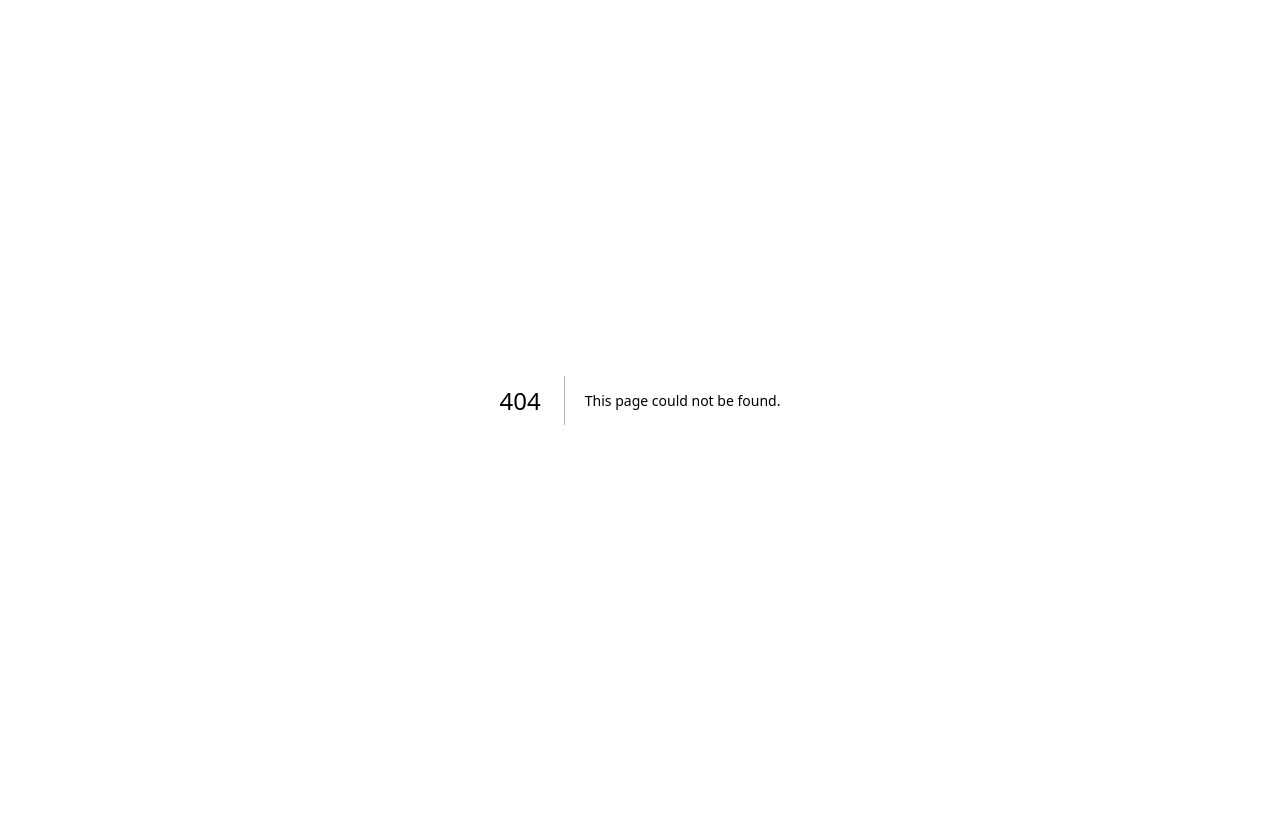
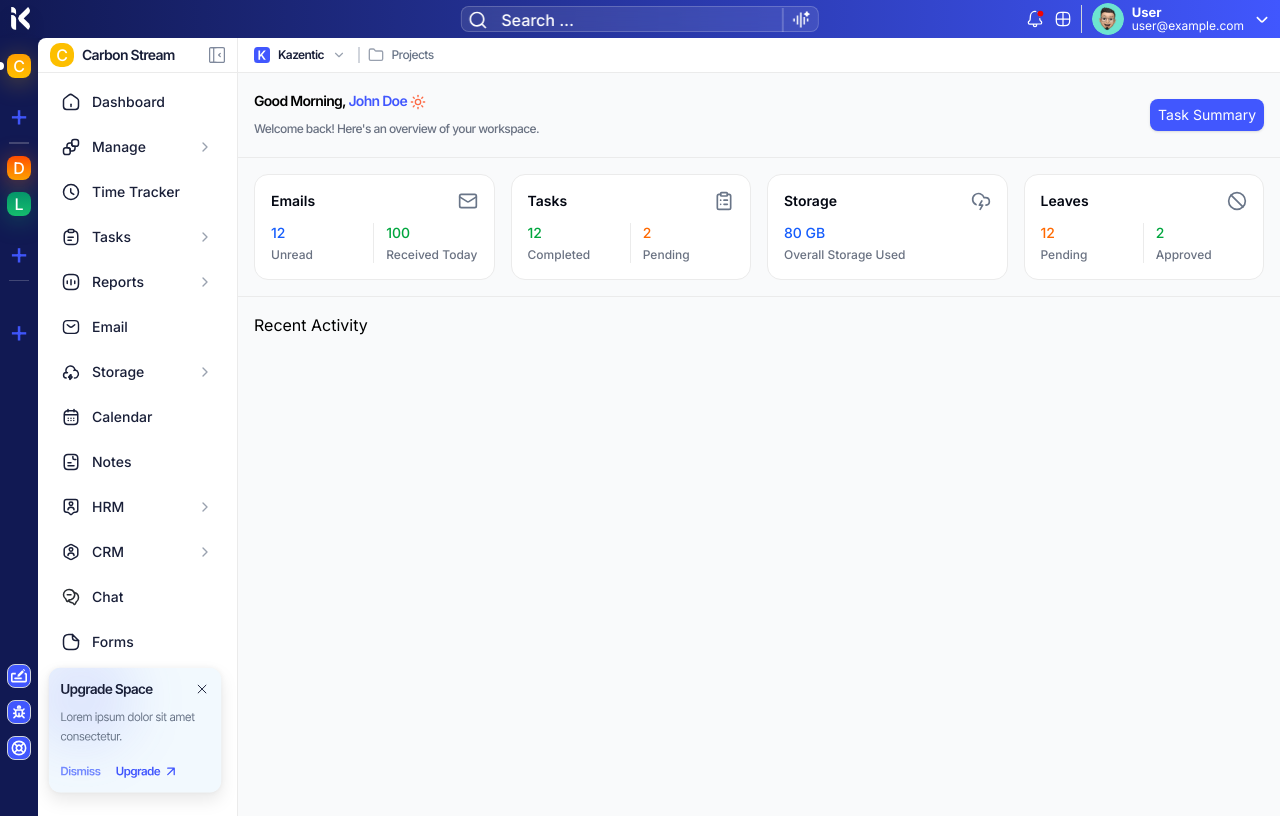
Before and after one commit to Shamiul-alim/KazenticV2, a Next.js app: page /dashboard in a window 1280 px wide. Before the commit this address had no page. Built offline with nearby package versions, Linux system fonts and the light colour scheme.

Commit message:
feat(dashboard): Add Dashboard component and StatsCard; update styles and dependencies

```diff
--- a/package.json
+++ b/package.json
@@ -24,6 +24,7 @@
     "@radix-ui/react-switch": "1.2.6",
     "@radix-ui/react-tabs": "1.1.13",
     "add": "2.0.6",
+    "axios": "1.13.2",
     "class-variance-authority": "0.7.1",
     "clsx": "2.1.1",
     "combobox": "1.0.1",
--- /dev/null
+++ b/src/app/(application)/dashboard/page.tsx
@@ -0,0 +1,54 @@
+import { StatsCard } from "@/components/dashboard/stats-card";
+import { Button } from "@/components/ui/Button";
+import { Ban, ClipboardList, CloudLightning, Mail, Sun } from "lucide-react";
+
+export default function Dashboard() {
+    return (
+        <section className='flex flex-col bg-primary-foreground h-full'>
+            <div className="p-4 flex items-center justify-between border-b border-b-border">
+                <div className="space-y-1">
+                    <h1 className="text-sm font-semibold leading-6 tracking-[-0.05em] align-middle">
+                        {/* TODO: text-primary should be the color of text-btn-primary */}
+                        Good Morning, <span className="text-btn-primary">John Doe</span> <Sun className="inline-block w-4 h-4" color="#FD6A45" />
+                    </h1>
+                    <p className="text-xs font-medium leading-6 tracking-[-0.05em] align-middle text-muted-foreground">
+                        Welcome back! Here's an overview of your workspace.
+                    </p>
+                </div>
+
+                <Button variant="default" size="sm" className="px-2 py-1.5 text-sm rounded-md">Task Summary</Button>
+            </div>
+            <div className="p-4 grid gap-4 md:grid-cols-2 xl:grid-cols-4 border-b border-b-border">
+                <StatsCard
+                    title="Emails"
+                    left={{ value: "12", label: "Unread", color: "text-blue-600" }}
+                    right={{ value: "100", label: "Received Today", color: "text-green-600" }}
+                    icon={<Mail className="w-5 h-5 text-border-strong" />}
+                />
+
+                <StatsCard
+                    title="Tasks"
+                    left={{ value: "12", label: "Completed", color: "text-green-600" }}
+                    right={{ value: "2", label: "Pending", color: "text-orange-500" }}
+                    icon={<ClipboardList className="w-5 h-5 text-border-strong" />}
+                />
+
+                <StatsCard
+                    title="Storage"
+                    left={{ value: "80 GB", label: "Overall Storage Used", color: "text-blue-600" }}
+                    icon={<CloudLightning className="w-5 h-5 text-border-strong" />}
+                />
+
+                <StatsCard
+                    title="Leaves"
+                    left={{ value: "12", label: "Pending", color: "text-orange-500" }}
+                    right={{ value: "2", label: "Approved", color: "text-green-600" }}
+                    icon={<Ban className="w-5 h-5 text-border-strong" />}
+                />
+            </div>
+            <div className="p-4">
+                Recent Activity
+            </div>
+        </section>
+    )
+}
--- a/src/app/globals.css
+++ b/src/app/globals.css
@@ -10,6 +10,8 @@
   --color-foreground: var(--foreground);
   --font-sans: var(--font-geist-sans);
   --font-mono: var(--font-geist-mono);
+  --color-btn-primary: var(--btn-primary);
+  --color-btn-primary-foreground: var(--btn-primary-foreground);
   --color-sidebar-ring: var(--sidebar-ring);
   --color-sidebar-border: var(--sidebar-border);
   --color-sidebar-accent-foreground: var(--sidebar-accent-foreground);
@@ -26,6 +28,7 @@
   --color-ring: var(--ring);
   --color-input: var(--input);
   --color-border: var(--border);
+  --color-border-strong: var(--border-strong);
   --color-destructive: var(--destructive);
   --color-accent-foreground: var(--accent-foreground);
   --color-accent: var(--accent);
@@ -65,7 +68,8 @@
   --accent: oklch(0.967 0.003 264.542);
   --accent-foreground: oklch(0.21 0.034 264.665);
   --destructive: oklch(0.577 0.245 27.325);
-  --border: oklch(0.928 0.006 264.531);
+  --border: oklch(0.9401 0 0);
+  --border-strong: oklch(0.5593 0.0329 259.56);
   --input: oklch(0.928 0.006 264.531);
   --ring: oklch(0.707 0.022 261.325);
   --chart-1: oklch(0.646 0.222 41.116);
@@ -81,6 +85,8 @@
   --sidebar-accent-foreground: oklch(0.21 0.034 264.665);
   --sidebar-border: oklch(0.928 0.006 264.531);
   --sidebar-ring: oklch(0.707 0.022 261.325);
+  --btn-primary: oklch(0.5516 0.2457 269.99);
+  --btn-primary-foreground: oklch(1 0 0);
 }
 
 .dark {
@@ -100,6 +106,7 @@
   --accent-foreground: oklch(0.985 0.002 247.839);
   --destructive: oklch(0.704 0.191 22.216);
   --border: oklch(1 0 0 / 10%);
+  /* --border-strong: oklch(0.5593 0.0329 259.56); */
   --input: oklch(1 0 0 / 15%);
   --ring: oklch(0.551 0.027 264.364);
   --chart-1: oklch(0.488 0.243 264.376);
@@ -115,7 +122,10 @@
   --sidebar-accent-foreground: oklch(0.985 0.002 247.839);
   --sidebar-border: oklch(1 0 0 / 10%);
   --sidebar-ring: oklch(0.551 0.027 264.364);
+  --btn-primary: oklch(0.5516 0.2457 269.99);
+  --btn-primary-foreground: oklch(1 0 0);
 }
+
 .hide-scrollbar {
   scrollbar-width: none;
   -ms-overflow-style: none;
@@ -133,7 +143,9 @@
 .no-scrollbar::-webkit-scrollbar {
   display: none;
 }
+
 @layer base {
+
   button:not(:disabled),
   [role="button"]:not(:disabled) {
     cursor: pointer;
--- a/src/app/layout.tsx
+++ b/src/app/layout.tsx
@@ -2,6 +2,7 @@ import type { Metadata } from "next";
 import { Toaster } from "react-hot-toast";
 import { Inter } from "next/font/google";
 import "./globals.css";
+
 export const metadata: Metadata = {
   title: "Kazentic App",
   description: "Your app description",
--- a/src/app/page.tsx
+++ b/src/app/page.tsx
@@ -1,6 +1,4 @@
 
 export default function page() {
-  return <div>
-
-  </div>;
+  return <div></div>;
 }
--- /dev/null
+++ b/src/components/dashboard/stats-card.tsx
@@ -0,0 +1,61 @@
+import { cn } from "@/lib/utils"
+
+type Stat = {
+    value: string
+    label: string
+    color?: string
+}
+
+export function StatsCard({
+    title,
+    icon,
+    left,
+    right,
+}: {
+    title: string
+    icon?: React.ReactNode
+    left: Stat
+    right?: Stat
+}) {
+    return (
+        <div className="rounded-xl border border-border bg-background p-4">
+            {/* Header */}
+            <div className="mb-3 flex items-center justify-between">
+                <p className="text-sm font-semibold text-foreground">
+                    {title}
+                </p>
+                {icon}
+            </div>
+
+            {/* Content */}
+            <div
+                className={cn(
+                    "grid text-left",
+                    right ? "grid-cols-2 divide-x divide-border" : "grid-cols-1"
+                )}
+            >
+                {/* Left */}
+                <div className="space-y-1 pr-3">
+                    <p className={cn("text-sm font-medium", left.color)}>
+                        {left.value}
+                    </p>
+                    <p className="text-xs font-medium text-muted-foreground">
+                        {left.label}
+                    </p>
+                </div>
+
+                {/* Right */}
+                {right && (
+                    <div className="space-y-1 pl-3">
+                        <p className={cn("text-sm font-medium", right.color)}>
+                            {right.value}
+                        </p>
+                        <p className="text-xs font-medium text-muted-foreground">
+                            {right.label}
+                        </p>
+                    </div>
+                )}
+            </div>
+        </div>
+    )
+}
--- a/src/components/ui/Button.tsx
+++ b/src/components/ui/Button.tsx
@@ -7,7 +7,7 @@ import { cn } from "@/lib/utils";
 const buttonVariants = cva("", {
   variants: {
     variant: {
-      default: "bg-primary text-primary-foreground shadow hover:bg-primary/90",
+      default: "bg-btn-primary text-btn-primary-foreground shadow-sm  hover:bg-btn-primary/90 rounded-md",
       destructive:
         "bg-destructive text-destructive-foreground shadow-sm hover:bg-destructive/90",
       outline:
@@ -42,8 +42,8 @@ const buttonVariants = cva("", {
 
 export interface ButtonProps
   extends
-    React.ButtonHTMLAttributes<HTMLButtonElement>,
-    VariantProps<typeof buttonVariants> {
+  React.ButtonHTMLAttributes<HTMLButtonElement>,
+  VariantProps<typeof buttonVariants> {
   asChild?: boolean;
 }
 
--- /dev/null
+++ b/src/config/axios-instance.ts
@@ -0,0 +1,8 @@
+import axios from 'axios';
+
+export const axiosInstance = axios.create({
+    baseURL: import.meta.env.VITE_API_BASE_URL as string,
+    headers: {
+        'Content-Type': 'application/json',
+    },
+});
```
Also changed, not shown: 1 other file (tests, documents, lock files or other folders).
